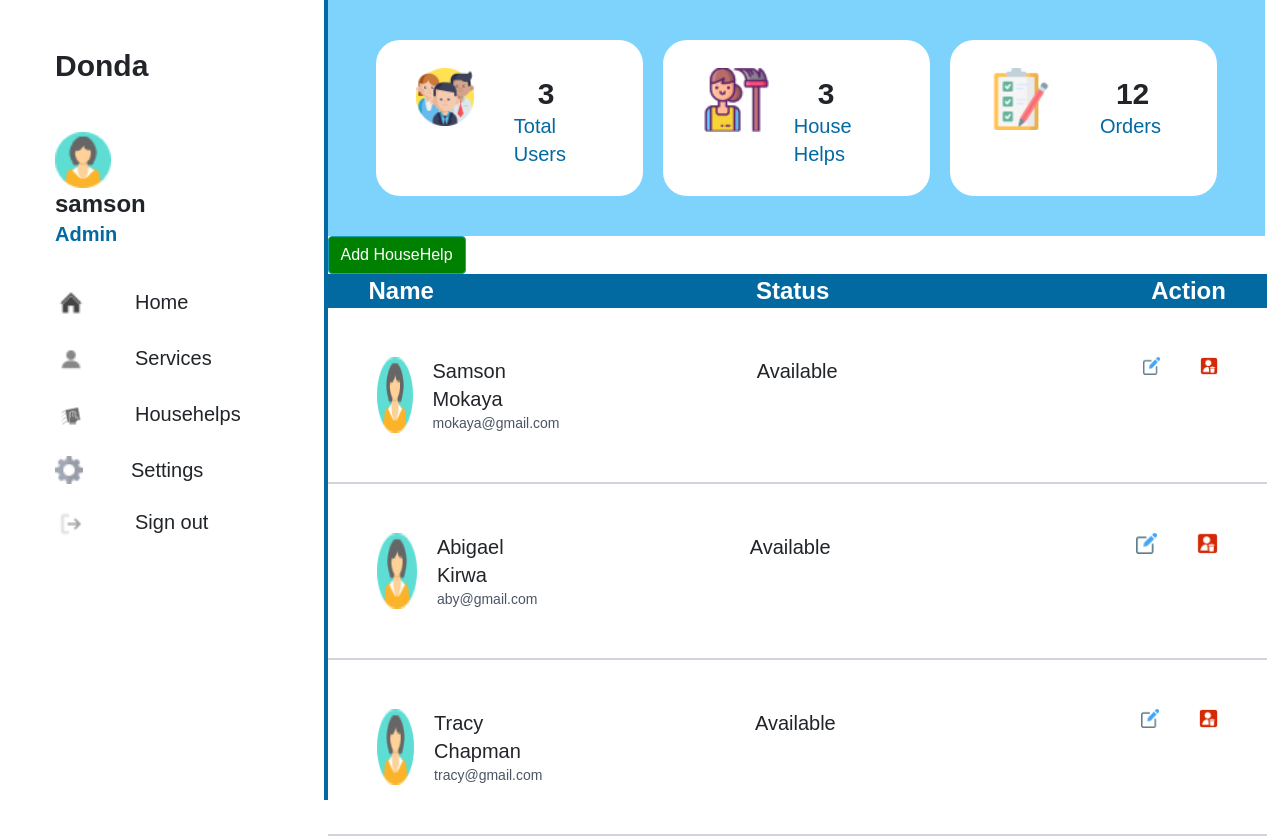
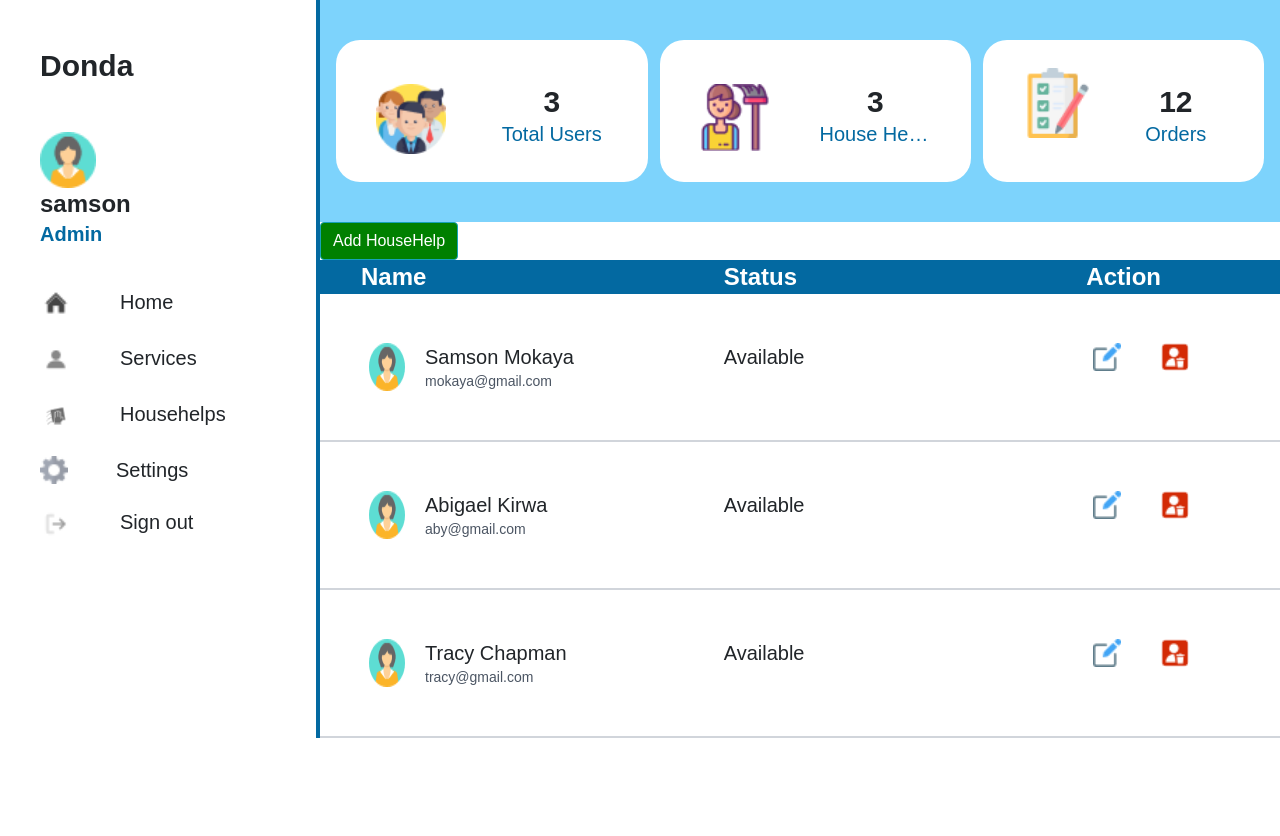
Before and after one commit to AbigaelKirwa/HouseHelpApp, a PHP site: page /HouseHelpApp/admin/admin_househelps.php in a window 1280 px wide. After the commit the page ends 738 px from the top, so only its background shows below. Run offline with PHP 8.4, Linux system fonts and the light colour scheme; a user stored in the database is signed in; data comes from the database, SQL or seed files in the repository; both versions use the stored data as it was after the commit; some libraries are stand-ins or nearby versions; some web fonts are replaced.

Commit message:
finished styling all pages, working well

```diff
--- a/admin/admin_househelps.php
+++ b/admin/admin_househelps.php
@@ -77,9 +77,9 @@ if(!empty($_SESSION["ID"]) && $_SESSION["role"] == 1){
     <title>Admin</title>
 </head>
 <body>
-    <div class="container flex flex-row">
+    <div class="flex flex-row">
     <!-- This section is the left most part, it contains different pages such as  home, profile househelps -->
-        <section class="w-1/4 border-solid border-r-4 border-sky-700" style="height: 100vh;">
+        <section class="w-1/4 border-solid border-r-4 border-sky-700" >
             <div id="left-panel" class="pl-10 py-5">
                 <!-- this section contains the admin name and picture -->
                 <p class="font-bold text-3xl"><a href="#">Donda</a></p>
@@ -89,7 +89,7 @@ if(!empty($_SESSION["ID"]) && $_SESSION["role"] == 1){
                     <p class="text-sky-700 text-xl"><b>Admin</b></p>
                 </div>
                 <!-- this section contains the links to different pages -->
-                <ul class="mt-10">
+                <ul class="mt-10 space-y-6">
                     <div class="flex flex-row mt-6">
                         <img class="w-8" src="../images/home.png" alt="home">
                         <li class="text-xl ml-5"><a href="http://localhost/HouseHelpApp/admin/admin.php">Home</a></li>
@@ -115,35 +115,35 @@ if(!empty($_SESSION["ID"]) && $_SESSION["role"] == 1){
         </section>
         <!-- This is the main section containing the counters and CRUD displays -->
         <section class="w-3/4 h-1/3">
-            <div id="counter" class="px-5 py-10  flex flex-row space-x-5 bg-sky-300">
+            <div id="counter" class="px-3 py-10  flex flex-row space-x-3 bg-sky-300">
                 <!-- this section displays the counters -->
-                <div class=" w-72 flex flex-row bg-white px-10 py-7 rounded-3xl">
-                    <div>
-                        <img class="w-20" src="../images/users.png" alt="">
+                <div class=" w-80 grid grid-cols-2 gap-2 bg-white px-10 py-7 rounded-3xl">
+                    <div class="mt-3">
+                        <img width="70px" src="../images/users.png" alt="">
                     </div>
-                    <div class="px-3 ml-4 mt-2">
-                        <p class="text-3xl ml-4"><b><?php echo $total_users ?></b></p>
-                        <p class="text-xl text-sky-700">Total Users</p>
+                    <div class="mt-3 text-center">
+                        <p class="text-3xl"><b><?php echo $total_users ?></b></p>
+                        <p class="text-xl text-sky-700 truncate">Total Users</p>
                     </div>
 
                 </div>
-                <div class=" w-72 flex flex-row bg-white px-10 py-7 rounded-3xl">
-                    <div>
-                        <img class="w-20" src="../images/househelp.png" alt="">
+                <div class=" w-80 grid grid-cols-2 gap-2 bg-white px-10 py-7 rounded-3xl">
+                    <div class="mt-3">
+                        <img width="70px" src="../images/househelp.png" alt="">
                     </div>
-                    <div class=" ml-4 mt-2">
-                        <p class="text-3xl ml-4"><b><?php echo $house_helps ?></b></p>
-                        <p class="text-xl text-sky-700">House Helps</p>
+                    <div class="mt-3 text-center">
+                        <p class="text-3xl"><b><?php echo $house_helps ?></b></p>
+                        <p class="text-xl text-sky-700 truncate">House Helps</p>
                     </div>
 
                 </div>
-                <div class=" w-72 flex flex-row bg-white px-10 py-7 rounded-3xl">
+                <div class=" w-72 grid grid-cols-2 gap-2 bg-white px-10 py-7 rounded-3xl">
                     <div>
-                        <img class="w-20" src="../images/checklist.png" alt="">
+                        <img width="70px" src="../images/checklist.png" alt="">
                     </div>
-                    <div class="px-3 ml-4 mt-2">
-                        <p class="text-3xl ml-4"><b><?php echo $orders ?></b></p>
-                        <p class="text-xl text-sky-700 ml-2">Orders</p>
+                    <div class="mt-3 text-center">
+                        <p class="text-3xl"><b><?php echo $orders ?></b></p>
+                        <p class="text-xl text-sky-700 truncate">Orders</p>
                     </div>
 
                 </div>
@@ -154,7 +154,7 @@ if(!empty($_SESSION["ID"]) && $_SESSION["role"] == 1){
 
             <!-- This section contains table entries -->
             <table width="100%">
-                <tr class="flex flex-row space-x-80 px-10 bg-sky-700" width="100%">
+                <tr class="grid grid-cols-3 gap-52 px-10 bg-sky-700" width="100%">
                     <th class="text-2xl text-white">Name</th>
                     <th class="text-2xl text-white">Status</th>
                     <th class="text-2xl text-white">Action</th>
@@ -165,15 +165,15 @@ if(!empty($_SESSION["ID"]) && $_SESSION["role"] == 1){
                 $result= mysqli_query($conn, $query);
                 while ($row = mysqli_fetch_array($result)){
                     ?>
-                <tr class="flex flex-row space-x-52  px-5 py-5 border-solid border-b-2 border-gray-300" width="100%">
+                <tr class="grid grid-cols-3 gap-20 px-5 py-5 border-solid border-b-2 border-gray-300" width="100%">
                     <td class="flex flex-row space-x-5">
-                        <img class="w-12" src="../images/girl2.png" alt="">
+                        <img src="../images/girl2.png" alt="">
                         <div>
                             <p class="text-xl"><?php echo $row["name"] ?></p>
                             <p class="text-sm text-gray-600"><?php echo $row["email"] ?></p>
                         </div>
                     </td>
-                    <td>
+                    <td class="ml-10">
                         <button class="text-xl"><?php echo $row["status"] ?></button>
                     </td>
                     <td class="flex flex-row space-x-10 pl-24">
--- a/home.php
+++ b/home.php
@@ -37,7 +37,7 @@
         transition: .5s ease-in-out;
         box-shadow: 0 0 0 0 #FFF, 0 0 0 0 #FFF;
         cursor: pointer;
-
+        background-color: transparent;
         }
 
         label .hamburger {
--- a/signin.php
+++ b/signin.php
@@ -39,7 +39,7 @@
 
             }else{
 
-            echo '<script>alert("Incorrect username or passwordy")</script>"';
+            echo '<script>alert("Incorrect username or password")</script>"';
             }
 
         }
@@ -61,7 +61,7 @@
             <div>
                 <h1 class="font-bold text-6xl leading-relaxed ml-14 mt-5 text-sky-700">User Account</h1>
                 <form class="mt-5" method="post">
-                    <input class="rounded-md pl-10 pr-56 py-2 mt-4 text-gray-500" style="background-color: rgba(97, 97, 97, 0.08);" name="email" placeholder="Username"/><br>
+                    <input class="rounded-md pl-10 pr-56 py-2 mt-4 text-gray-500" style="background-color: rgba(97, 97, 97, 0.08);" name="email" placeholder="email"/><br>
                     <input class="rounded-md pl-10 pr-56 py-2 mt-4 text-gray-500" style="background-color: rgba(97, 97, 97, 0.08);" type="password" name="password" placeholder="Password"/><br>
                     <button type="submit" class="rounded-full px-28 py-4 mt-5 text-xl font-bold text-black ml-20 bg-sky-200">LOG IN</button>
                 </form>
--- a/success.php
+++ b/success.php
@@ -11,7 +11,7 @@
 <body class="bg-sky-300">
     <div class="grid h-screen place-items-center mt-5">
         <img src="images/tick.png">
-        <p class="text-2xl"><span class="font-bold text-4xl">Success!</span> You have successfully booked a househelp!</p>
+        <p class="text-2xl"><span class="font-bold text-4xl">Success!</span> You have successfully booked and paid for a househelp!</p>
         <button class="bg-black hover:bg-sky-700 text-white font-bold py-4 px-6 rounded-full text-lg">View Booking</button>
     <div>
 
```
Also changed, not shown: Daraja-API/daraja-tutorial-master/stk_initiate.php (+31 -3 lines), admin/admin.php (+27 -29 lines), admin/admin_services.php (+24 -23 lines), househelps.php (+12 -6 lines), order_history.php (+11 -3 lines), domesticworkers.sql.
